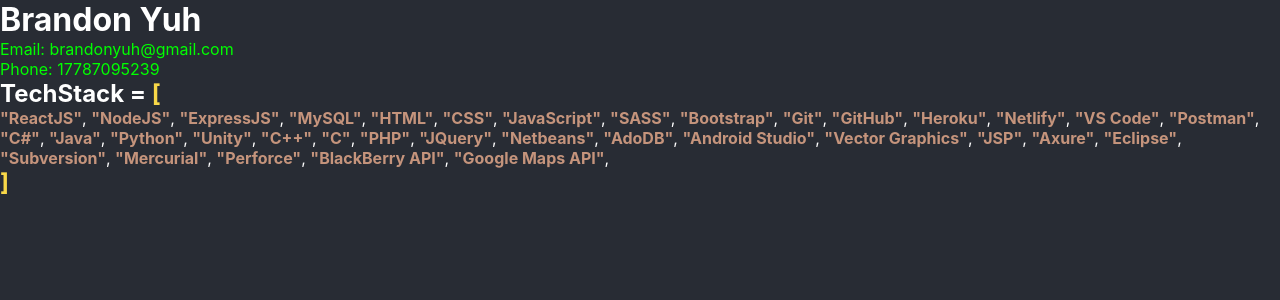
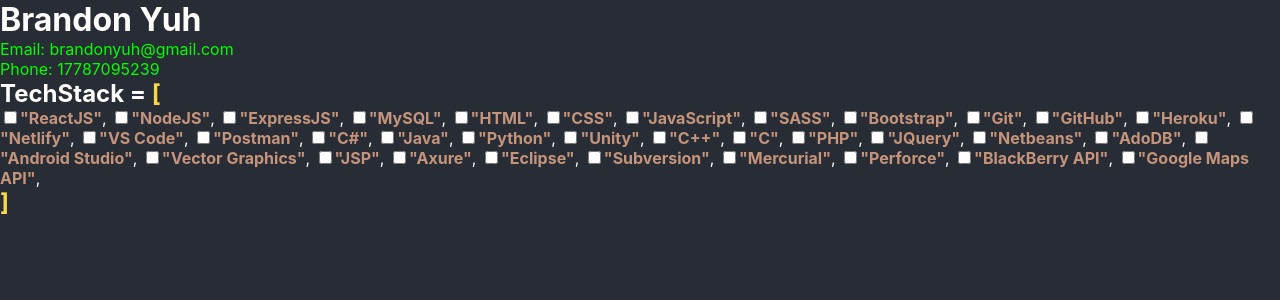
Before and after one commit to brandonyuh/portfolio, a React (Create React App) app: page / in a window 1280 px wide. Shown: the top 300 px of the page. Built offline with nearby package versions, Linux system fonts and the light colour scheme.

Commit message:
Checkboxes for listing skills used

```diff
--- a/src/App.jsx
+++ b/src/App.jsx
@@ -1,8 +1,11 @@
+import { useState } from "react";
 import "./App.scss";
 
 function App() {
   const encEmail = "YnJhbmRvbnl1aEBnbWFpbC5jb20=";
   const encPhone = "MTc3ODcwOTUyMzk=";
+
+  const [filteredSkills, setFilteredSkills] = useState([]);
 
   const skills = ["ReactJS", "NodeJS", "ExpressJS", "MySQL", "HTML", "CSS", "JavaScript", "SASS", "Bootstrap", "Git", "GitHub", "Heroku", "Netlify", "VS Code", "Postman", "C#", "Java", "Python", "Unity", "C++", "C", "PHP", "JQuery", "Netbeans", "AdoDB", "Android Studio", "Vector Graphics", "JSP", "Axure", "Eclipse", "Subversion", "Mercurial", "Perforce", "BlackBerry API", "Google Maps API"];
 
@@ -20,10 +23,26 @@
       </h2>
 
       <div className="skill__container">
-        {skills.map((skill, index) => {
+        {skills.map((skill) => {
           return (
-            <span key={index}>
-              <span className="skill__item">"{skill}"</span>,{" "}
+            <span key={skill}>
+              <input
+                type="checkbox"
+                id={skill}
+                name={skill}
+                value={skill}
+                onChange={(e) => {
+                  if (e.target.checked) {
+                    setFilteredSkills([...filteredSkills, e.target.value]);
+                  } else {
+                    setFilteredSkills(filteredSkills.filter((item) => item !== e.target.value));
+                  }
+                }}
+              />
+              <label htmlFor={skill} className="skill__item">
+                "{skill}"
+              </label>
+              ,{" "}
             </span>
           );
         })}
@@ -31,6 +50,16 @@
       <h2>
         <span className="bracket">]</span>
       </h2>
+      <h2>
+        {filteredSkills.length !== 0 ? "Projects with: " : ""}
+        {filteredSkills.map((skill, index) => {
+          return (
+            <span key={index}>
+              <span className="skill__item">"{skill}"</span>,{" "}
+            </span>
+          );
+        })}
+      </h2>
     </>
   );
 }
```
